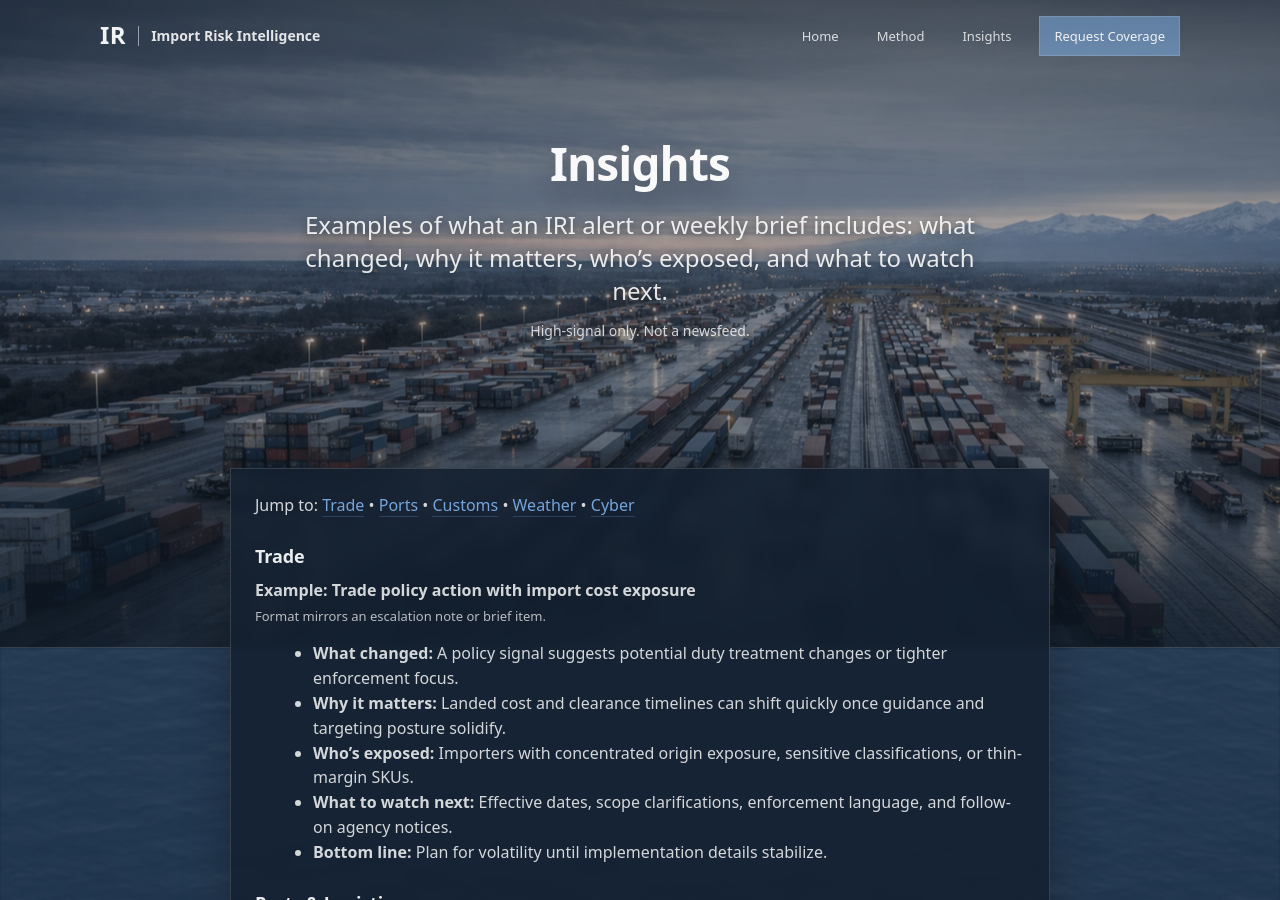
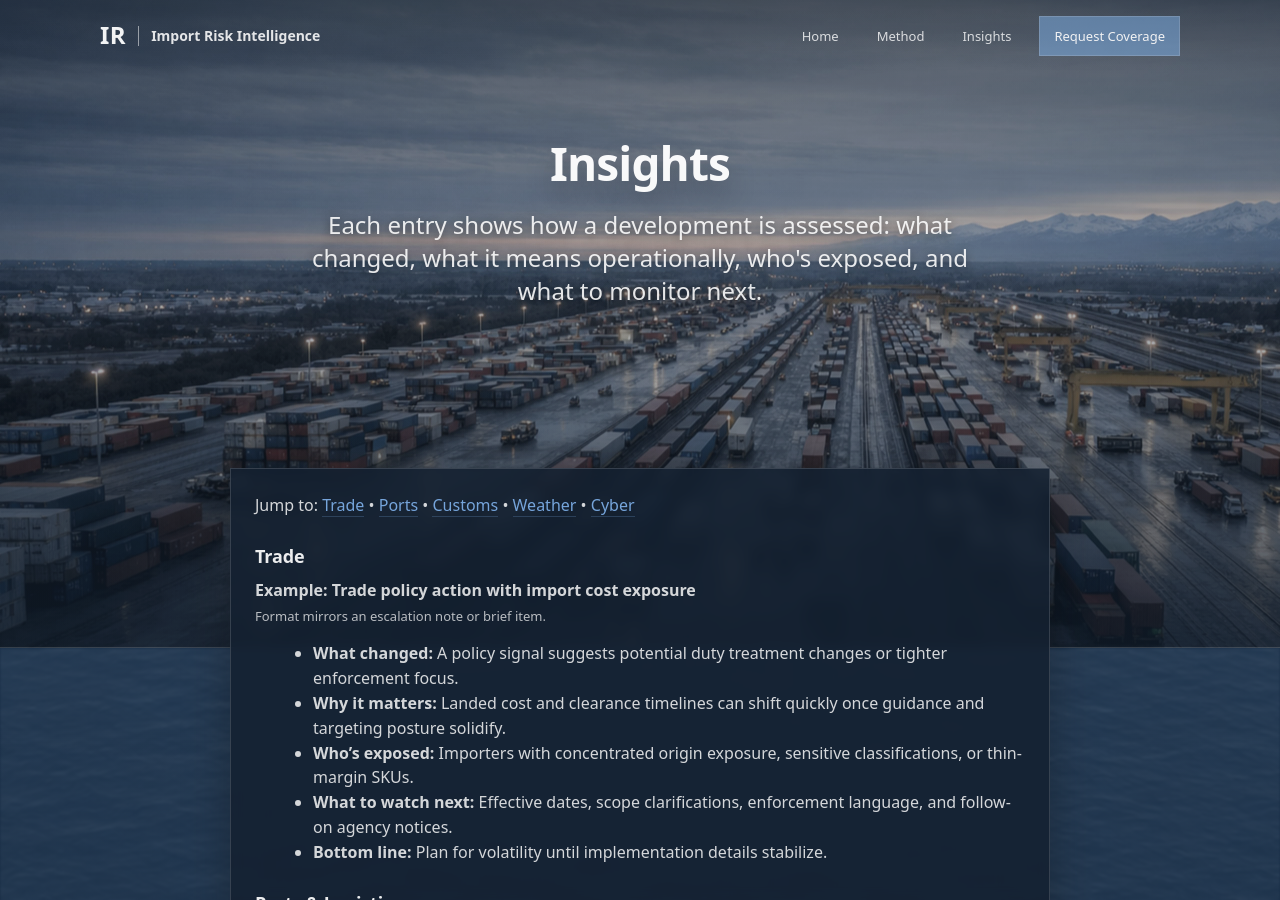
Before and after one commit to importrisk/import-risk-intelligence-site, a Jekyll site: the page built from insights.html, in a window 1280 px wide and 900 px high. Built offline with Jekyll 4.4.1, drawn with Linux system fonts in a browser that asks for light colours.

Commit message:
Update insights.html

```diff
--- a/insights.html
+++ b/insights.html
@@ -14,9 +14,8 @@ description: Examples of what an IRI alert or weekly brief looks like — concis
       <div class="insights-hero-head">
         <h1 class="insights-title">Insights</h1>
         <p class="insights-subtitle">
-          Examples of what an IRI alert or weekly brief includes: what changed, why it matters, who’s exposed, and what to watch next.
+         Each entry shows how a development is assessed: what changed, what it means operationally, who's exposed, and what to monitor next.
         </p>
-        <p class="insights-meta">High-signal only. Not a newsfeed.</p>
       </div>
     </div>
   </section>
```
